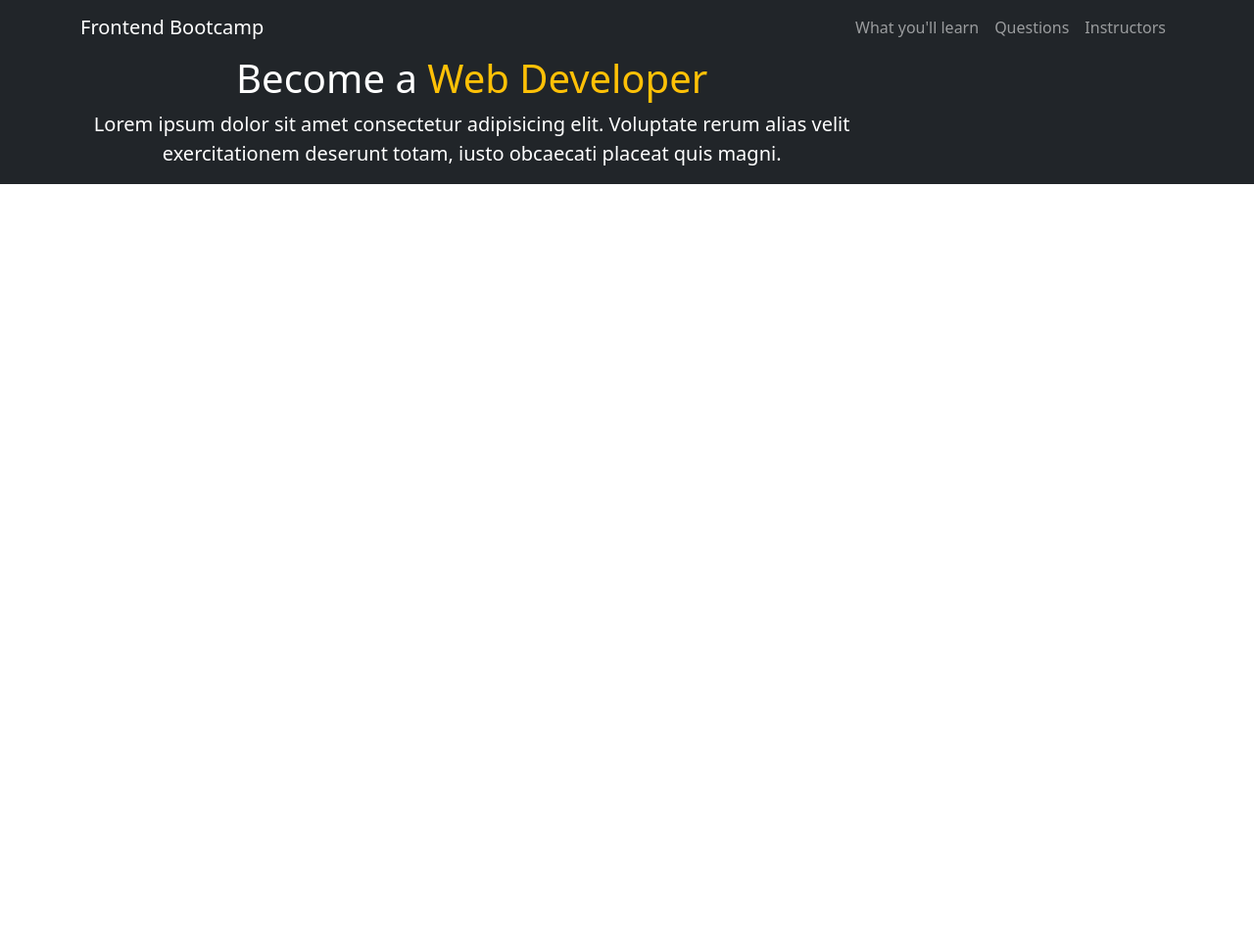
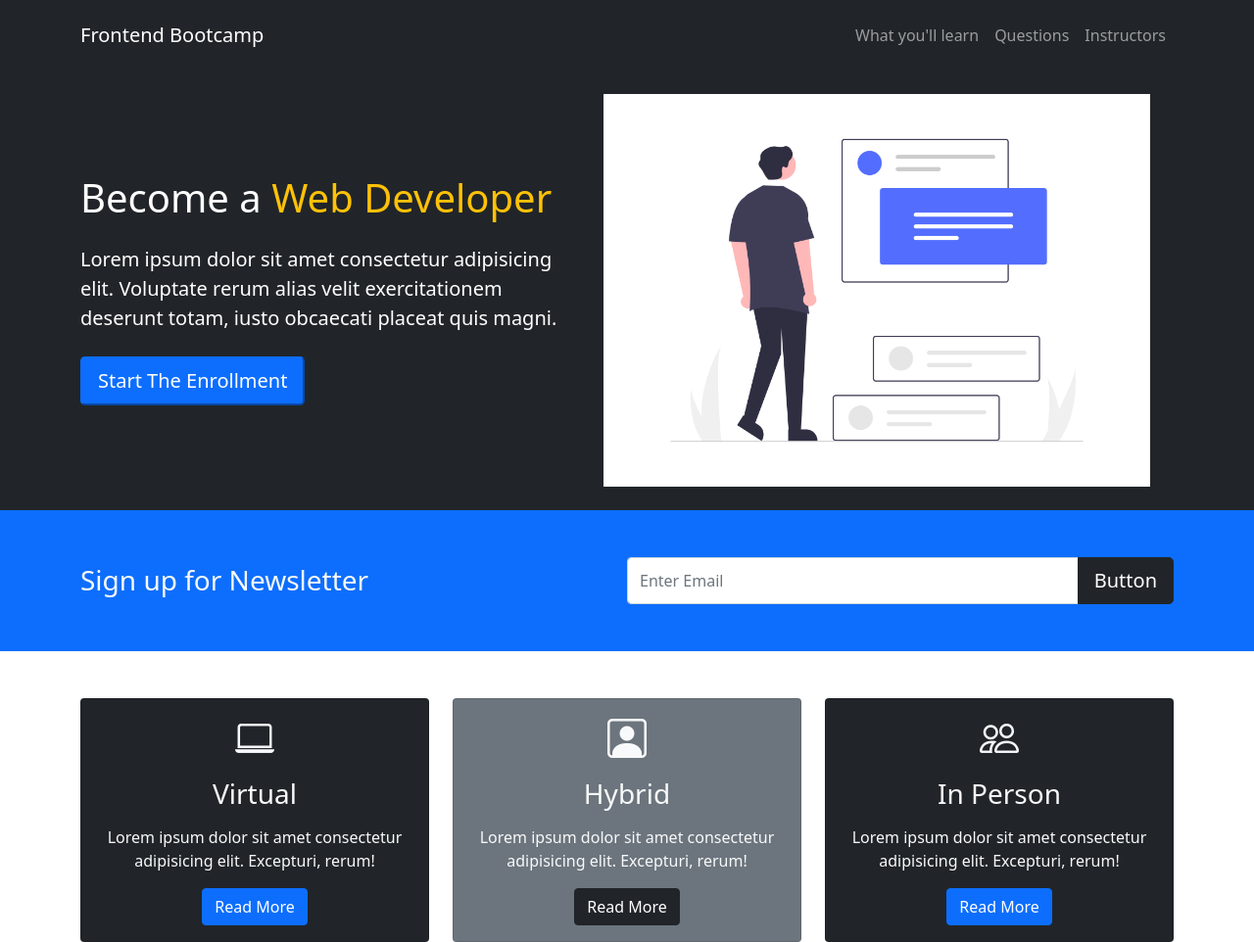
Before and after one commit to bhunor97/Bootstrap_Sandbox, a plain HTML site: page BS_traversy_tutorial/index.html in a window 1280 px wide. Shown: the whole page at 98% size. Before the commit the page ends 800 px from the top, so only its background shows below. Drawn offline with nearby package versions, Linux system fonts and the light colour scheme.

Commit message:
newsletter / boxes sections added

```diff
--- a/BS_traversy_tutorial/index.html
+++ b/BS_traversy_tutorial/index.html
@@ -5,14 +5,17 @@
     <meta http-equiv="X-UA-Compatible" content="IE=edge">
     <meta name="viewport" content="width=device-width, initial-scale=1.0">
     <link href="https://cdn.jsdelivr.net/npm/bootstrap@5.0.1/dist/css/bootstrap.min.css" rel="stylesheet" integrity="sha384-+0n0xVW2eSR5OomGNYDnhzAbDsOXxcvSN1TPprVMTNDbiYZCxYbOOl7+AMvyTG2x" crossorigin="anonymous">
+    <!-- bootstrap icons -->
+    <link rel="stylesheet" href="https://cdn.jsdelivr.net/npm/bootstrap-icons@1.3.0/font/bootstrap-icons.css">
     <link rel="stylesheet" href="style.css">
     <title>Frontend Bootcamp</title>
 </head>
 <body>
+
     <!-- NAVBAR -->
     <!-- navbar-expand = so we can make it responsive -->
     <!-- navbar-dark = makes the text light since the navbar is dark -->
-    <nav class="navbar navbar-expand-lg bg-dark navbar-dark">
+    <nav class="navbar navbar-expand-lg bg-dark navbar-dark py-3">
         <div class="container">
             <a href="#" class="navbar-brand">Frontend Bootcamp</a>
             <button
@@ -39,26 +42,121 @@
             </div>
         </div>
     </nav>
+
     <!-- SHOWCASE -->
-
     <!-- px - padding on the X - axis -->
     <!-- py - padding on the y - axis -->
-    <section class="bg-dark text-light-p-5 text-center">
+    <!-- text-sm-start = in small screens align the text to the start -->
+    <!-- p-lg-0 = padding on large screens: 0 -->
+    <section class="bg-dark text-light-p-5 p-lg-0 text-center text-sm-start">
         <div class="container">
             <!-- d-flex = using flexbox on all sizes -->
             <!-- d-sm-flex = not displayed as flex until it hits the "sm" breakpoint -->
-            <div class="d-sm-flex">
+            <div class="d-sm-flex align-items-center justify-content-between">
                 <div>
                     <h1 class="text-white">Become a <span class="text-warning">
                         Web Developer
                     </span> </h1>
-                    <p class="lead text-white">
+                    <p class="lead text-white my-4">
                         Lorem ipsum dolor sit amet consectetur adipisicing elit. Voluptate rerum alias velit exercitationem deserunt totam, iusto obcaecati placeat quis magni.
                     </p>
+                    <button class="btn-primary btn-lg">Start The Enrollment</button>
                 </div>
                 <!-- img-fluid = so it stays in its container -->
                 <!-- w-50 = width / makes it half the size -->
-                <img class="img-fluid  w-50" src="" alt="">
+                <!-- d-none = display: none -->
+                <!-- d-sm-block = on small screens - display: block -->
+                <img class="img-fluid w-50 d-none d-sm-block m-sm-0 m-md-2 m-lg-4" src="../BS_traversy_tutorial/img/pic_1.png" alt="">
+            </div>
+        </div>
+    </section>
+
+    <!-- NEWSLETTER -->
+    <section class="bg-primary mb-5 text-light p-5">
+        <div class="container">
+            <div class="d-md-flex justify-content-between align-items-center">
+                <h3 class="mb-3 mb-md-0">Sign up for Newsletter</h3>
+                <!-- news-input - just a custom class name -->
+                <div class="input-group news-input">
+                    <input
+                        type="text"
+                        class="form-control"
+                        placeholder="Enter Email"
+                        >
+                    <button
+                        class="btn btn-dark btn-lg"
+                        type="button">
+                        Button
+                    </button>
+                  </div>
+            </div>
+        </div>
+    </section>
+
+    <!-- BOXES -->
+    <section class="p5">
+        <div class="container">
+            <!-- text-center = align to the center -->
+            <div class="row text-center">
+                <!-- col-md = turns to columns in medium screens and up -->
+                <div class="col-md">
+                    <div class="card bg-dark text-light">
+                        <div class="card-body text-center">
+                            <!-- you can use an h1 as a class for a div -->
+                            <div class="h1 mb-3">
+                                <!-- bi = bootstrap icon -->
+                                <i class="bi bi-laptop"></i>
+                            </div>
+                            <h3 class="card-title mb-3">
+                                Virtual
+                            </h3>
+                            <p class="card-text">
+                                Lorem ipsum dolor sit amet consectetur adipisicing elit. Excepturi, rerum!
+                            </p>
+                            <a href="#" class="btn btn-primary">Read More</a>
+                        </div>
+                    </div>
+                </div>
+                <div class="col-md">
+                    <div class="col-md">
+                        <div class="card bg-secondary text-light">
+                            <div class="card-body text-center">
+                                <!-- you can use an h1 as a class for a div -->
+                                <div class="h1 mb-3">
+                                    <!-- bi = bootstrap icon -->
+                                    <i class="bi bi-person-square"></i>
+                                </div>
+                                <h3 class="card-title mb-3">
+                                    Hybrid
+                                </h3>
+                                <p class="card-text">
+                                    Lorem ipsum dolor sit amet consectetur adipisicing elit. Excepturi, rerum!
+                                </p>
+                                <a href="#" class="btn btn-dark">Read More</a>
+                            </div>
+                        </div>
+                    </div>
+                </div>
+                <div class="col-md">
+                    <div class="col-md">
+                        <div class="card bg-dark text-light">
+                            <div class="card-body text-center">
+                                <!-- you can use an h1 as a class for a div -->
+                                <div class="h1 mb-3">
+                                    <!-- bi = bootstrap icon -->
+                                    <i class="bi bi-people"></i>
+                                </div>
+                                <h3 class="card-title mb-3">
+                                    In Person
+                                </h3>
+                                <p class="card-text">
+                                    Lorem ipsum dolor sit amet consectetur adipisicing elit. Excepturi, rerum!
+                                </p>
+                                <a href="#" class="btn btn-primary">Read More</a>
+                            </div>
+                        </div>
+                    </div>
+                </div>
             </div>
         </div>
     </section>
--- a/BS_traversy_tutorial/style.css
+++ b/BS_traversy_tutorial/style.css
@@ -0,0 +1,5 @@
+@media(min-width: 768px) {
+    .news-input {
+        width: 50%;
+    }
+}
```
Also changed, not shown: BS_traversy_tutorial/img/pic_1.png (added), BS_traversy_tutorial/img/pic_2.png (added), BS_traversy_tutorial/img/pic_3.png (added), BS_traversy_tutorial/img/pic_4.png (added).
